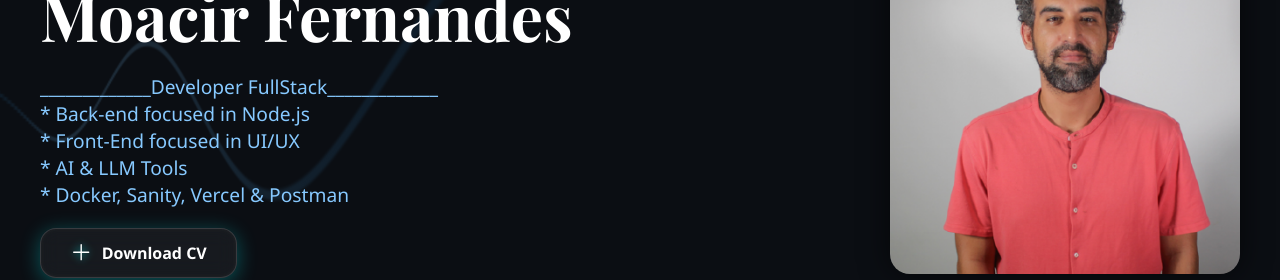
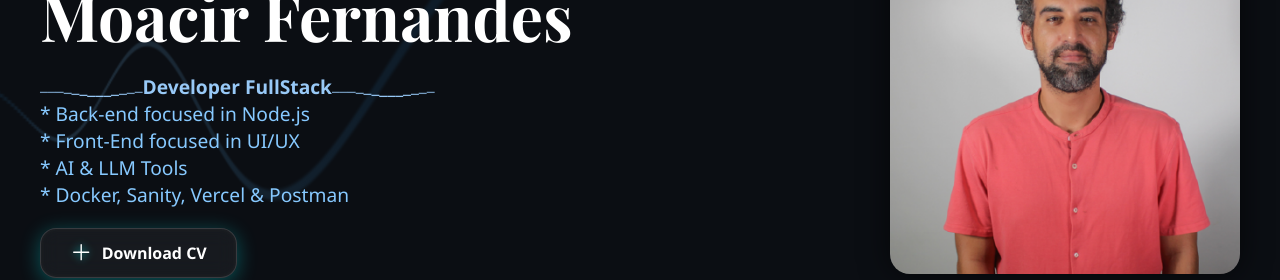
Before and after one commit to Moa-fernandes/portfolio, a React (Vite) app: page / in a window 1280 px wide. Shown: the part 206-486 px from the top of the page. Built offline with nearby package versions, Linux system fonts and the light colour scheme; no server answers.

Commit message:
lines wave

```diff
--- a/src/components/HeroSection.css
+++ b/src/components/HeroSection.css
@@ -131,3 +131,35 @@
     width: 240px;
   }
 }
+
+
+.freq-effect {
+  display: inline-block;
+  color: #87c9ff;
+  animation: waveMotion 0.95s infinite ease-in-out;
+}
+
+@keyframes waveMotion {
+  0%   { transform: translateY(0); text-shadow: 0 0 2px #58a6ff; }
+  25%  { transform: translateY(-2px); text-shadow: 0 0 6px #58a6ff; }
+  50%  { transform: translateY(2px); text-shadow: 0 0 4px #58a6ff; }
+  75%  { transform: translateY(-1px); text-shadow: 0 0 5px #58a6ff; }
+  100% { transform: translateY(0); text-shadow: 0 0 2px #58a6ff; }
+}
+
+.underline-wave {
+  display: inline-block;
+  white-space: nowrap;
+  color: #98c9f7;
+  font-weight: bold;
+}
+
+.wave-char {
+  display: inline-block;
+  animation: waveChar 1.2s infinite ease-in-out;
+}
+
+@keyframes waveChar {
+  0%, 100% { transform: translateY(0); opacity: 1; }
+  50% { transform: translateY(-4px); opacity: 0.7; }
+}
--- a/src/components/HeroSection.jsx
+++ b/src/components/HeroSection.jsx
@@ -7,13 +7,27 @@ export default function HeroSection() {
       <div className="hero-content">
         <div className="animated-title">
         <h1 className="hero-title">Moacir Fernandes</h1>
-        <p className="hero-subtitle">
-          _____________Developer FullStack_____________<br></br>*
-          Back-end focused in Node.js <br></br>*
-          Front-End focused in UI/UX <br></br>*
-          AI & LLM Tools<br></br>*
-          Docker, Sanity, Vercel & Postman<br></br>
-        </p>
+       <p className="hero-subtitle">
+  <span className="underline-wave">
+    {"_____________".split("").map((char, idx) => (
+      <span key={idx} className="wave-char" style={{ animationDelay: `${idx * 0.1}s` }}>
+        {char}
+      </span>
+    ))}
+    Developer FullStack
+    {"_____________".split("").map((char, idx) => (
+      <span key={`r-${idx}`} className="wave-char" style={{ animationDelay: `${idx * 0.1}s` }}>
+        {char}
+      </span>
+    ))}
+  </span><br />
+  * Back-end focused in Node.js <br />
+  * Front-End focused in UI/UX <br />
+  * AI & LLM Tools<br />
+  * Docker, Sanity, Vercel & Postman<br />
+</p>
+
+
           <a href="/Moacir-Fernandes-CV.pdf" download className="btn-cv-glass">
             <svg xmlns="http://www.w3.org/2000/svg" fill="none" viewBox="0 0 24 24"
               strokeWidth="1.5" stroke="currentColor" className="cv-icon">
```
